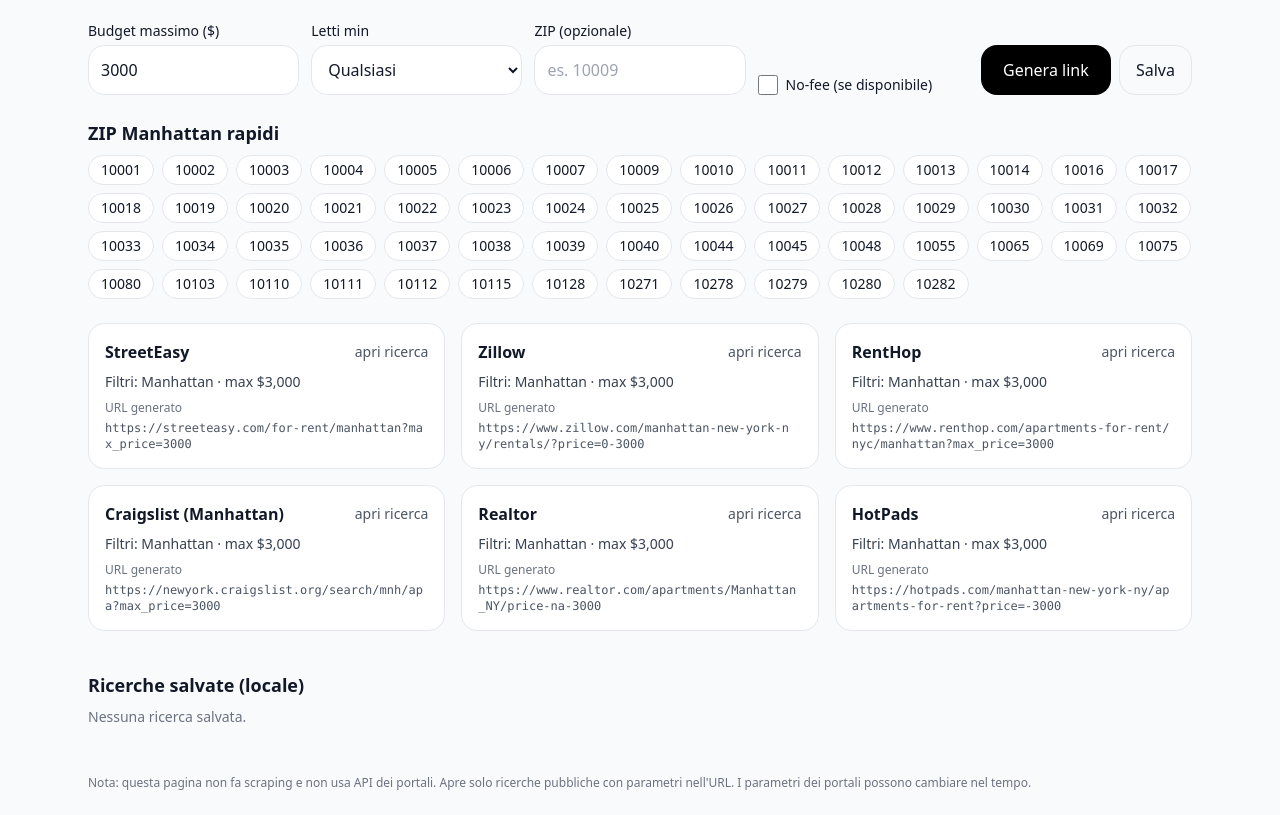
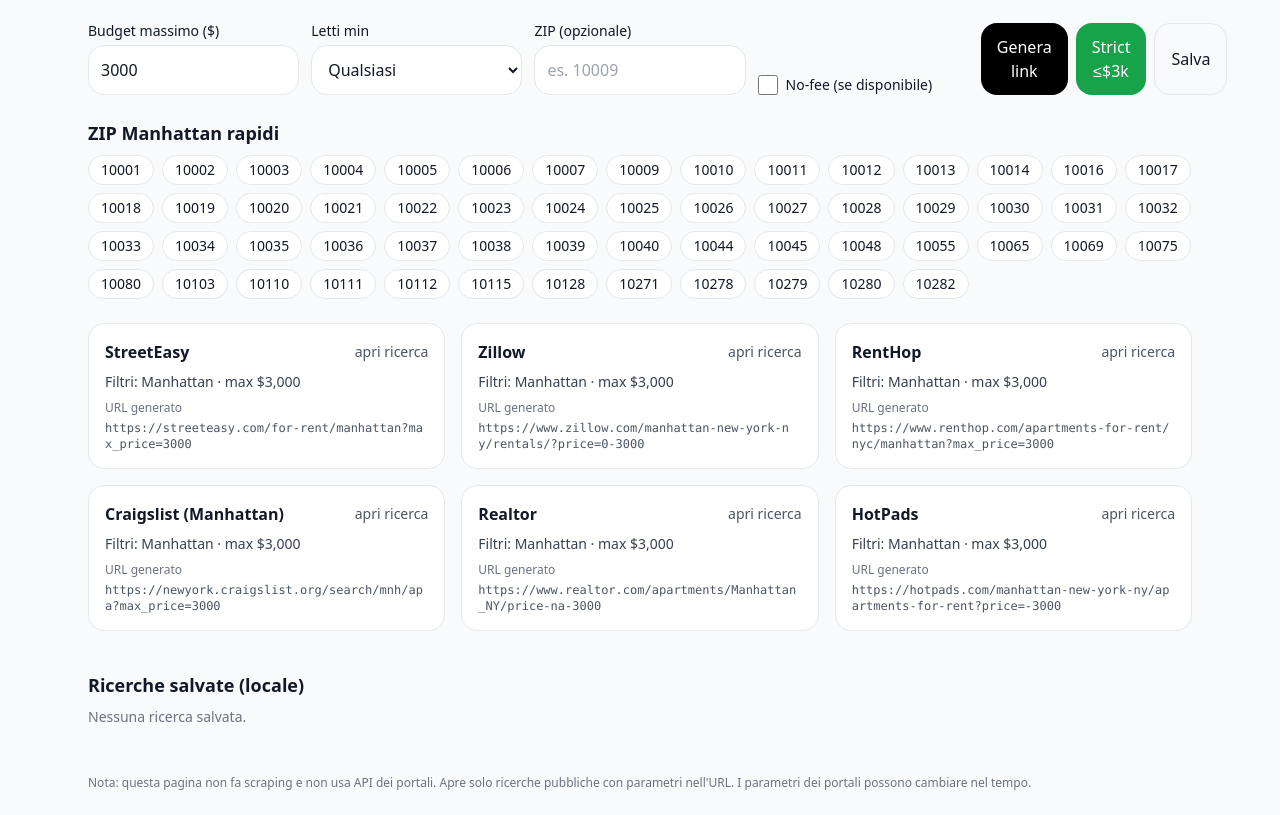
Before and after one commit to GGSUP1/RENT-FINDER-MANHATTAN, a website: page index.html in a window 1280 px wide. Shown: the part 111-926 px from the top of the page. Drawn offline with nearby package versions, Linux system fonts and the light colour scheme.

Commit message:
Update index.html

```diff
--- a/index.html
+++ b/index.html
@@ -48,6 +48,8 @@
       </div>
       <div class="md:col-span-1 flex gap-2">
         <button id="build" class="flex-1 rounded-2xl px-4 py-3 bg-black text-white">Genera link</button>
+        <button id="strict" class="flex-1 rounded-2xl px-4 py-3 bg-green-600 text-white" title="Mostra solo risultati ≤ $3.000 filtrati lato server">Strict ≤$3k</button>
+
         <button id="save" class="rounded-2xl px-4 py-3 border">Salva</button>
       </div>
     </section>
```
